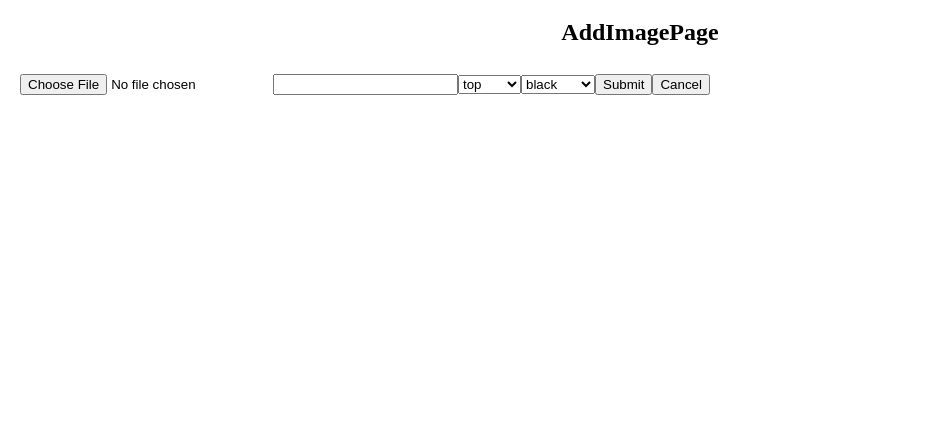
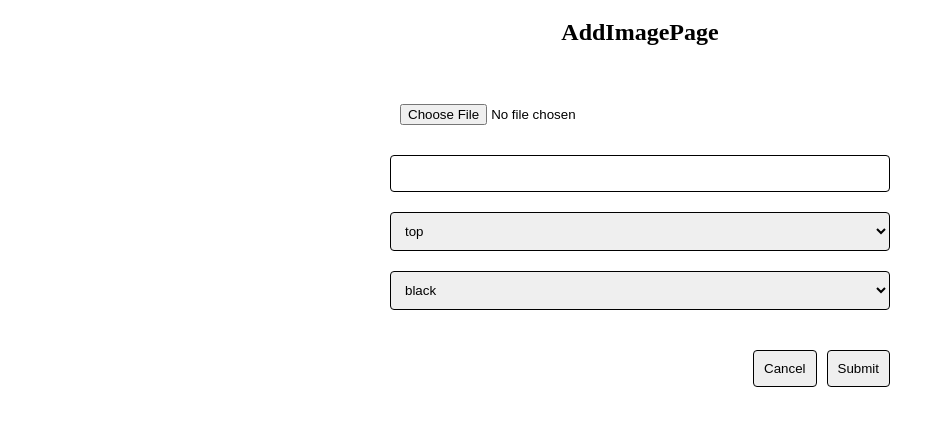
Before and after one commit to barabashlyuda77/image-manager, a React (Create React App) app: page /add in a window 1280 px wide. Shown: the top 426 px of the page, without its empty margins (0-933 px from the left). Built offline with nearby package versions, Linux system fonts and the light colour scheme.

Commit message:
Add and edit page style

```diff
--- a/src/index.scss
+++ b/src/index.scss
@@ -5,6 +5,10 @@ body {
     sans-serif;
   -webkit-font-smoothing: antialiased;
   -moz-osx-font-smoothing: grayscale;
+}
+
+* {
+	box-sizing: border-box;
 }
 
 /* http://meyerweb.com/eric/tools/css/reset/
--- a/src/pages/AddImagePage/AddImagePage.js
+++ b/src/pages/AddImagePage/AddImagePage.js
@@ -1,13 +1,13 @@
-import React, { useState, useCallback } from 'react';
+import React, { useCallback } from 'react';
 import { useDispatch, useSelector } from 'react-redux';
 import { Formik } from 'formik';
-import {
-  Link, useHistory, useParams
-} from 'react-router-dom';
-import './AddImagePage.css';
+import { useHistory, useParams } from 'react-router-dom';
+
+import './AddImagePage.scss';
 import { addImage, updateImage } from '../../actions';
 import { TooltipPosition, TooltipColor } from '../../helpers';
 import { imageListSelector } from '../../selectors';
+import Button from '../../components/button/Button';
 
 const getImageFromFile = file => {
   return new Promise(resolve => {
@@ -81,23 +81,42 @@ const AddImagePage = () => {
                 <img src={image.contents} alt="" height="400" />
               </div>
             ) : (
+              <div className="input">
                 <input type="file" name="file" onChange={event => {
                 props.setFieldValue('file', event.target.files[0])
               }} required />
+              </div>
             )}
-            <input type="text" name="tooltipText" value={props.values.tooltipText} onChange={props.handleChange} />
+
+            <div className="input">
+              <input type="text" name="tooltipText" value={props.values.tooltipText} onChange={props.handleChange} required />
+            </div>
+
+            <div className="input">
               <select name="tooltipPosition" value={props.values.tooltipPosition} onChange={props.handleChange}>
                 {Object.values(TooltipPosition).map(
                   value => <option key={value} value={value}>{value}</option>
                 )}
               </select>
+            </div>
+
+            <div className="input">
               <select name="tooltipColor" value={props.values.tooltipColor} onChange={props.handleChange}>
                 {Object.values(TooltipColor).map(
                   value => <option key={value} value={value}>{value}</option>
                 )}
               </select>
+            </div>
+
+            <div className="buttons">
+              <div className="input">
                 <input type="submit" value="Submit" />
+              </div>
+
+              <div className="input">
                 <input type="button" value="Cancel" onClick={cancelHandler} />
+              </div>
+            </div>
           </form>
         )}
       </Formik>
--- /dev/null
+++ b/src/pages/AddImagePage/AddImagePage.scss
@@ -0,0 +1,51 @@
+.input {
+    margin: 20px 0;
+
+    input {
+        width: 100%;
+        border: 1px solid black;
+        border-radius: 4px;
+        padding: 10px;
+        outline-color: blue;
+    }
+
+    select {
+        width: 100%;
+        border: 1px solid black;
+        border-radius: 4px;
+        padding: 10px;
+    }
+
+    @media (min-width: 800px) {
+        input[type="file"] {
+            border: none;
+        }
+    }
+}
+
+.edit-image {
+    width: 100%;
+
+    img {
+        width: 100%;
+        height: auto;
+        border-radius: 4px;
+    }
+}
+
+@media (min-width: 800px) {
+    form {
+        margin: 0 auto;
+        width: 500px;
+    }
+
+    .buttons {
+        display: flex;
+        flex-direction: row-reverse;
+        justify-content: flex-start;
+
+        .input {
+            margin-left: 10px;
+        }
+    }
+}
```
Also changed, not shown: src/pages/AddImagePage/AddImagePage.css (deleted). Lines whose indentation alone changed are shown as unchanged.
